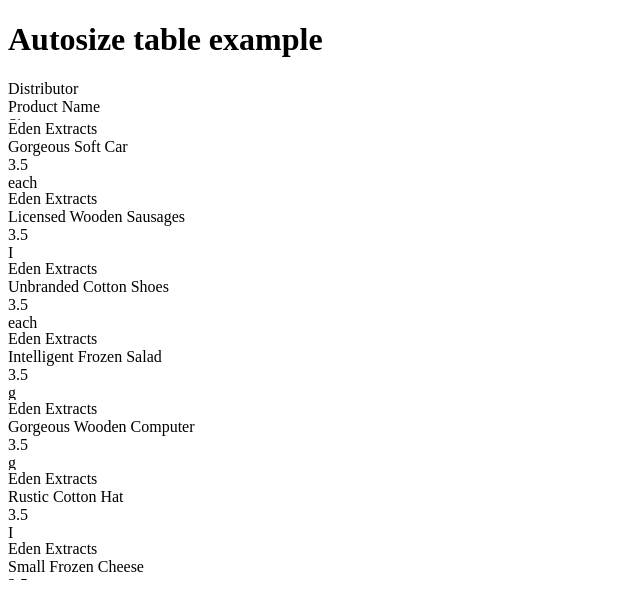
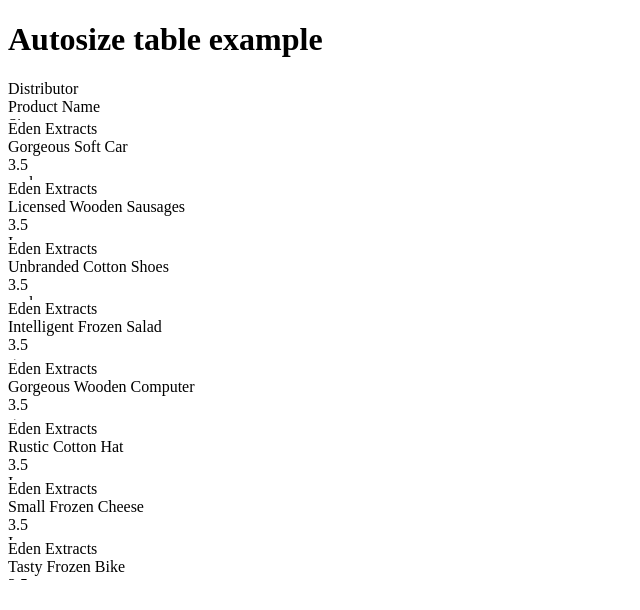
Before and after one commit to spraguejdev/treez-inc, a React app: page / in a window 1280 px wide. Shown: the top 610 px of the page, without its empty margins (0-640 px from the left). Built offline with nearby package versions, Linux system fonts and the light colour scheme; the HTML template or start-up script is replaced by a standard one.

Commit message:
Change table row height

```diff
--- a/client/src/components/ProductTable.jsx
+++ b/client/src/components/ProductTable.jsx
@@ -50,7 +50,7 @@ class ProductTable extends React.Component {
               headerHeight={40}
               width={width}
               height={500}
-              rowHeight={70}
+              rowHeight={60}
               rowCount={this.state.items.length}
               rowGetter={({ index }) => this.state.items[index]}
             >
```
